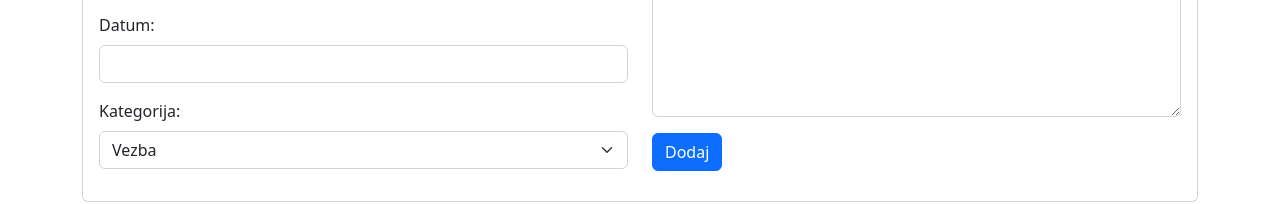
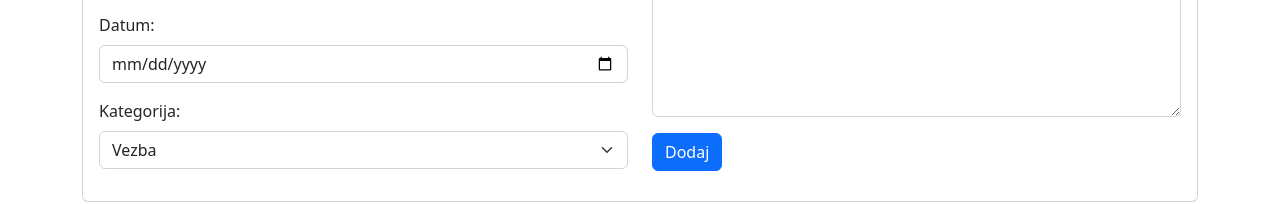
Before and after one commit to pprvulovic-raf/sj22b, a website: page static/index.html in a window 1280 px wide. Shown: the part 425-629 px from the top of the page. Drawn offline with nearby package versions, Linux system fonts and the light colour scheme.

Commit message:
type="date"

```diff
--- a/static/index.html
+++ b/static/index.html
@@ -81,7 +81,7 @@
             </div>
             <div class="mb-3">
               <label for="novi_task_datum" class="form-label">Datum:</label>
-              <input type="password" class="form-control" id="novi_task_datum">
+              <input type="date" class="form-control" id="novi_task_datum">
             </div>
             <div class="mb-3">
               <label class="form-label">Kategorija:</label>
```
